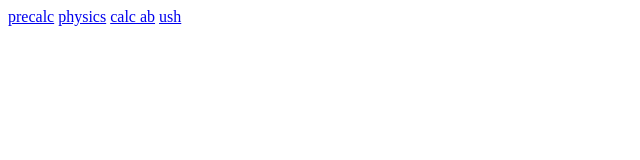
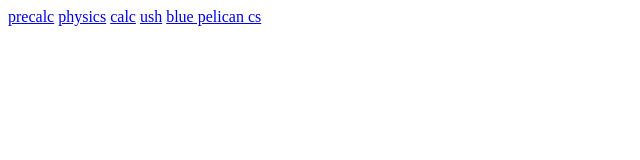
Before and after one commit to ahstb/ahstb.github.io, a plain HTML site: page index.html in a window 1280 px wide. Shown: the whole page, without its empty margins (0-640 px from the left). Drawn offline with Linux system fonts and the light colour scheme.

Commit message:
Update index.html
add cs

```diff
--- a/index.html
+++ b/index.html
@@ -1,4 +1,5 @@
 <a href="https://cloudflare-ipfs.com/ipfs/bafykbzaceaj54krxz54mxx3yreduanietd4xxf7cnab7j3v7ybb66legu4n36?filename=Ron%20Larson%20et%20al.%20-%20Precalculus%20with%20Limits_%20A%20Graphing%20Approach-Brooks%20Cole%20%282008%29.pdf">precalc</a>
 <a href="https://cloudflare-ipfs.com/ipfs/bafykbzacecdyrn2d4ejcx45lfkccaep3i6uimgkhsbt54kfbmqxcminwwfaui?filename=Douglas%20C.%20Giancoli%20-%20Physics%20-%20Principles%20with%20Applications-Prentice%20Hall%20%282004%29.pdf">physics</a>
-<a href="https://cloudflare-ipfs.com/ipfs/bafykbzacecwm3zrx3o4jq6xfbictdtw76kiclo6okj3b5rfmwatmhrmmfuyc6?filename=Ron%20Larson%2C%20Bruce%20H.%20Edwards%20-%20Calculus_%20Early%20Transcendental%20Functions-Brooks%20Cole%20%282014%29.pdf">calc ab<a>
+<a href="https://cloudflare-ipfs.com/ipfs/bafykbzacecwm3zrx3o4jq6xfbictdtw76kiclo6okj3b5rfmwatmhrmmfuyc6?filename=Ron%20Larson%2C%20Bruce%20H.%20Edwards%20-%20Calculus_%20Early%20Transcendental%20Functions-Brooks%20Cole%20%282014%29.pdf">calc<a>
 <a href="https://cloudflare-ipfs.com/ipfs/bafykbzaceckpouztgmqfxakecti5l5wpdga5gsdawe5kmtojd34cnvc7hzsgq?filename=Holt%20Mcdougal%20-%20The%20Americans_%20Reconstruction%20to%20the%2021st%20Century-Mcdougal%20Littell_Houghton%20Mifflin%20%282006%29.pdf">ush</a>
+<a href="https://drive.google.com/file/d/1Xq8rXapmKNGYRBWMefHFl0qcmlqELsFg/view">blue pelican cs</a>
```
